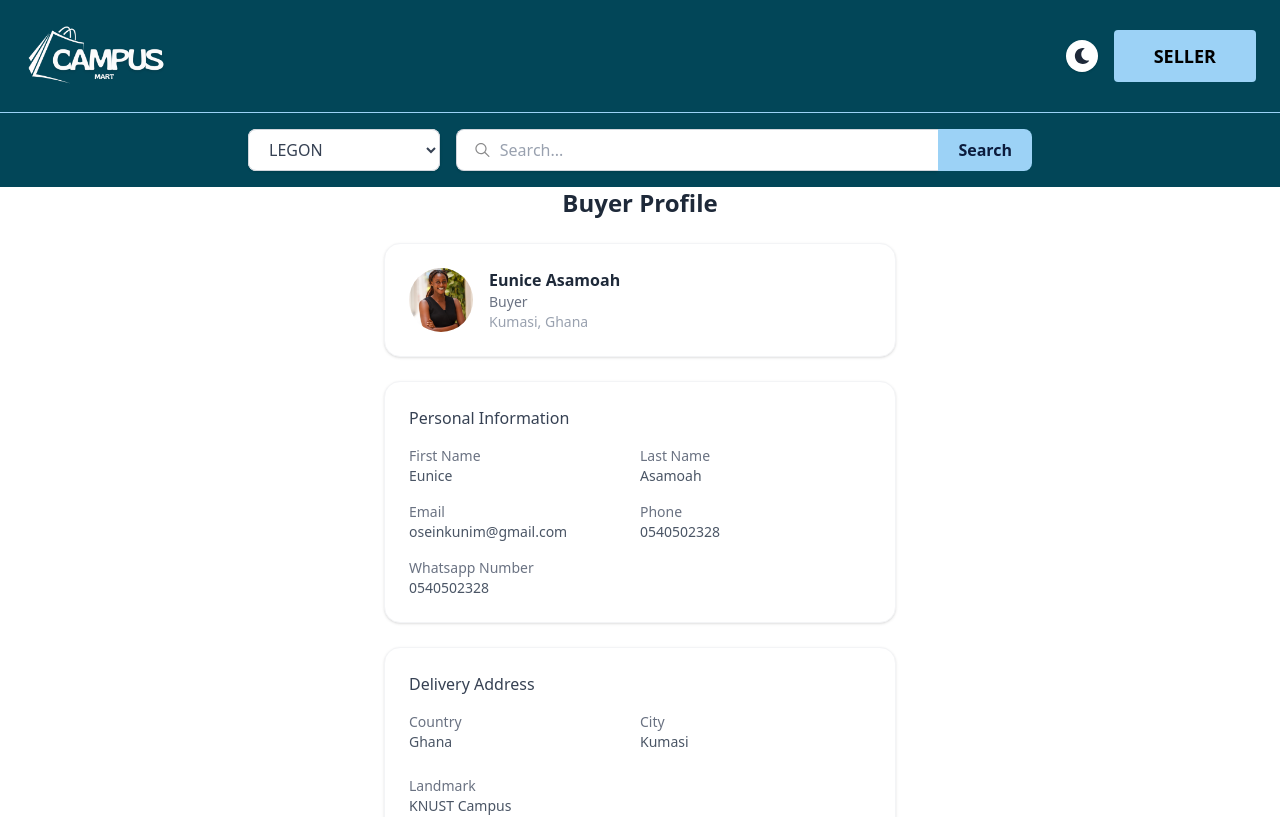
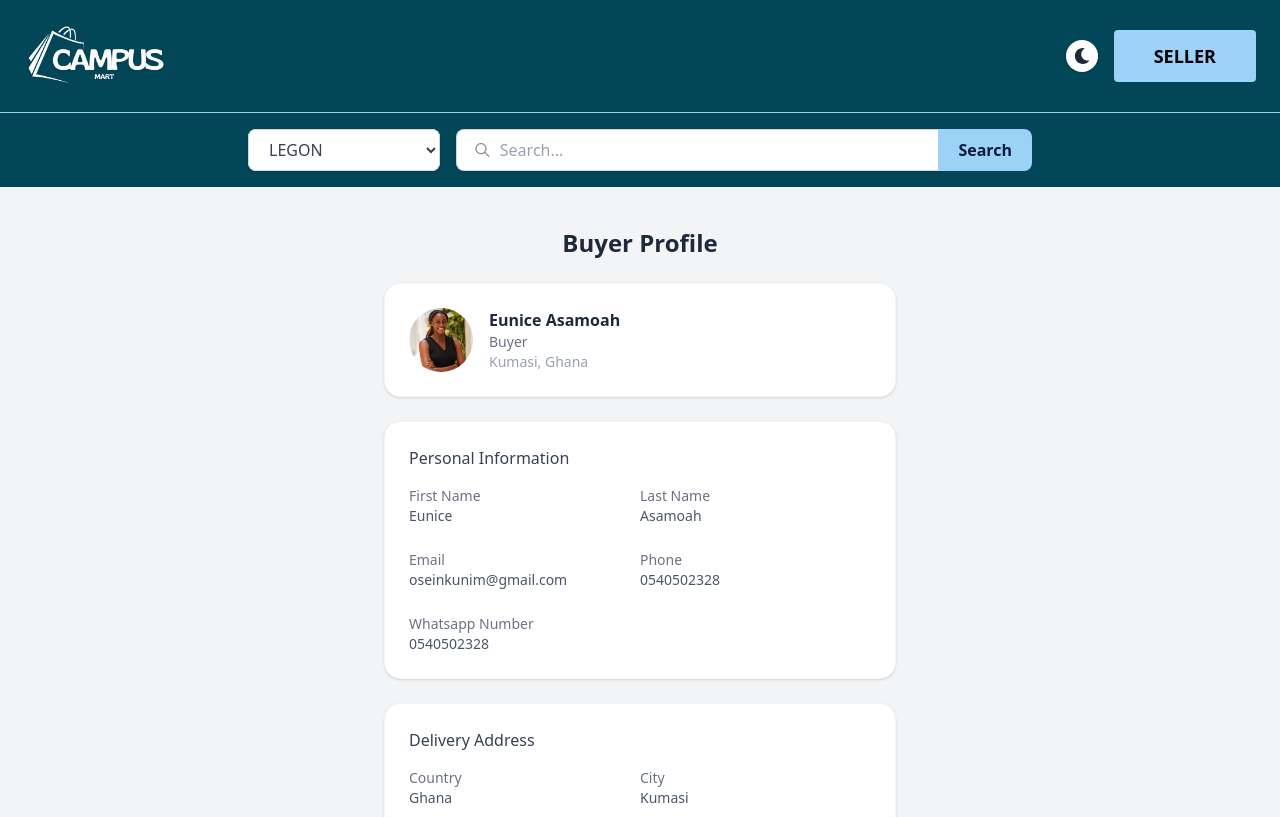
Before and after one commit to Eun424/AdMarket-Base, a React (Vite) app: page /buyer in a window 1280 px wide. Shown: the top 817 px of the page. Built offline with nearby package versions, Linux system fonts and the light colour scheme.

Commit message:
Changes to BuyerProfile

```diff
--- a/src/components/ProfileDashboard/BuyerProfile.jsx
+++ b/src/components/ProfileDashboard/BuyerProfile.jsx
@@ -3,6 +3,7 @@ import prof from '../../assets/images/avatar.jpg';
 
 const BuyerProfile = () => {
   return (
+    <div className="min-h-screen bg-gray-100 py-10 px-4"> {/* Light gray background + top/bottom margin */}
       <div className="space-y-6 max-w-lg mx-auto">
         <h2 className="text-2xl font-semibold text-center text-gray-800">Buyer Profile</h2>
 
@@ -22,7 +23,7 @@ const BuyerProfile = () => {
         <div className="p-6 bg-white rounded-2xl border border-gray-100 shadow-sm space-y-4">
           <h3 className="text-base font-medium text-gray-700">Personal Information</h3>
 
-        <div className="grid grid-cols-1 sm:grid-cols-2 gap-y-4 text-sm text-gray-600">
+          <div className="grid grid-cols-1 sm:grid-cols-2 gap-y-6 text-sm text-gray-600">
             <div>
               <p className="font-medium text-gray-500">First Name</p>
               <p>Eunice</p>
@@ -66,6 +67,7 @@ const BuyerProfile = () => {
           </div>
         </div>
       </div>
+    </div>
   );
 };
 
```
Lines whose indentation alone changed are shown as unchanged.
